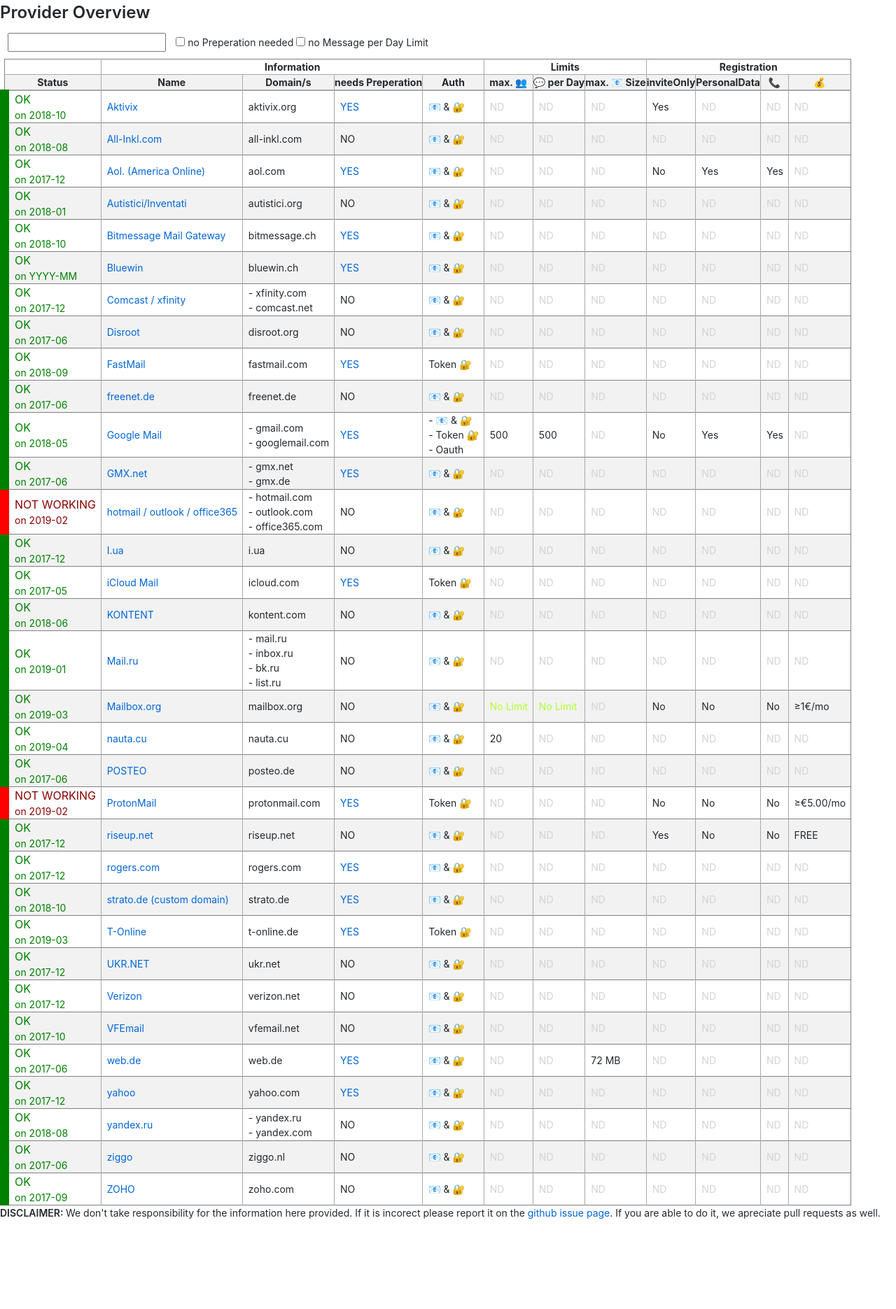
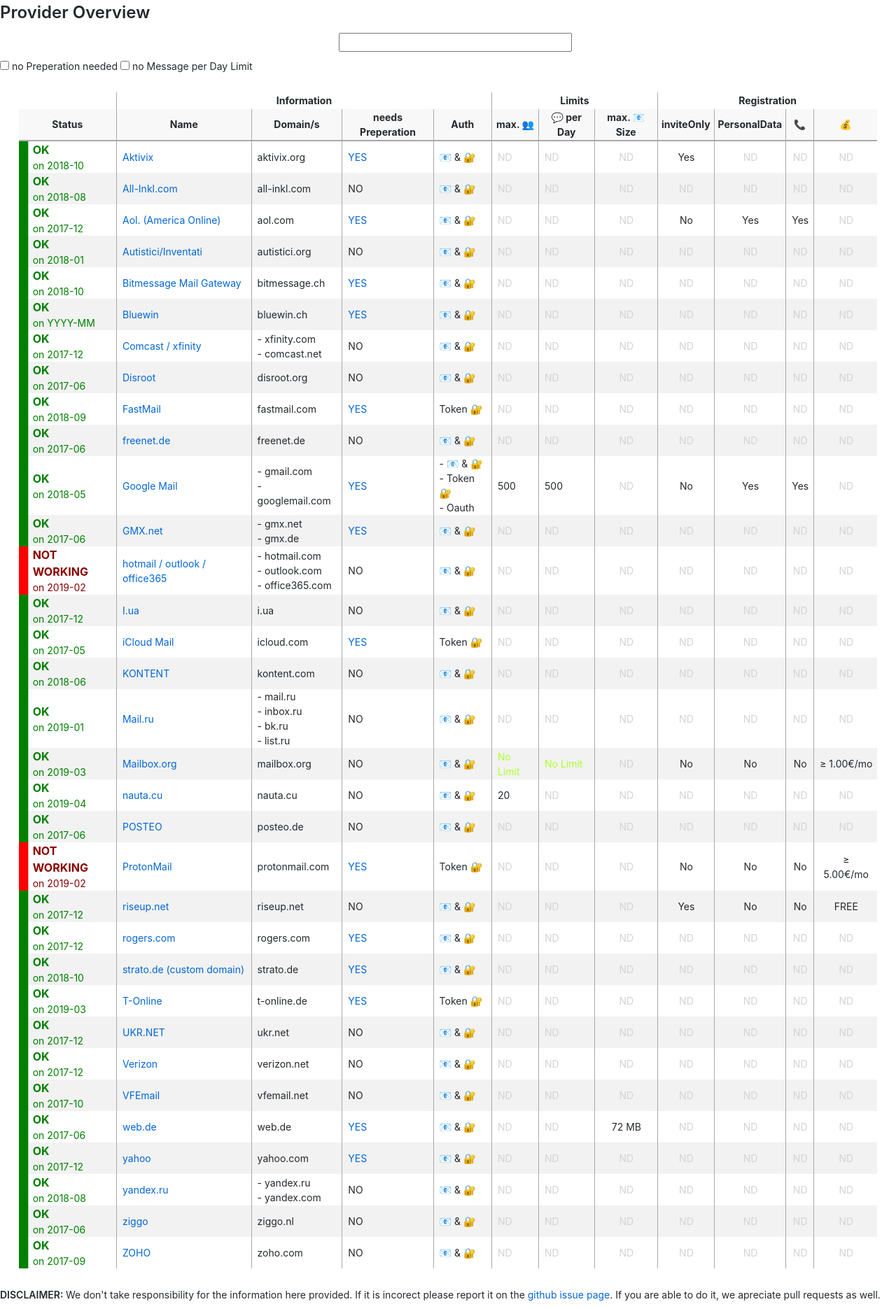
Before and after one commit to deltachat/provider-db, a Jekyll site: the page built from index.html, in a window 1280 px wide. Shown: the whole page at 70% size. Built offline with Jekyll 4.4.1, drawn with Linux system fonts in a browser that asks for light colours; before the commit the page ends 1754 px from its top, so only the background shows below that.

Commit message:
style update

```diff
--- a/_providers/mailbox.org.md
+++ b/_providers/mailbox.org.md
@@ -15,7 +15,7 @@
  inviteOnly: false
  PhoneAuthRequired: false
  PersonalDataRequired: false
- price: "&ge;1€/mo"
+ price: "&ge; 1.00€/mo"
 ---
 
 ## Comments:
--- a/assets/styles.css
+++ b/assets/styles.css
@@ -17,13 +17,15 @@
 
 .status-good {
  color: green;
- border-left: 10pt solid green;
+ box-shadow: inset 10pt 0px 0px 0px green;
+ padding-left: 15pt;
 }
 
 .status-broken {
  color: darkred;
- border-left: 10pt solid red;
+ box-shadow: inset 10pt 0px 0px 0px red;
  box-sizing: border-box;
+ padding-left: 15pt;
 }
 
 blockquote > p {
@@ -33,7 +35,7 @@
 
 td {
     padding-left: 6pt;
-    padding-right: 5pt
+    padding-right: 5pt;
 }
 
 #search {
@@ -42,6 +44,8 @@
 
 table{
     border-collapse: collapse;
+    min-width: calc(100% - 40pt);
+    margin: 20pt
 }
 
 th, td {
@@ -53,7 +57,15 @@
 }
 
 
-tr:nth-child(even) {
+thead > tr:last-child {
+    background-color: #f8f8f8
+}
+
+th {
+    padding: 1pt 5px;
+}
+
+tbody > tr:nth-child(even) {
     background-color: #f2f2f2;
 
 }
@@ -61,3 +73,21 @@
 td:last-child, th:last-child {
     border-right: none;
 }
+
+.search-box-container {
+    margin: auto;
+    width: 250pt;
+}
+
+#search {
+    width: 100%;
+}
+
+.center {
+    text-align: center;
+}
+
+.status {
+    font-size:12pt;
+    font-weight: bold;
+}
--- a/index.html
+++ b/index.html
@@ -18,15 +18,17 @@
     <h2>Provider Overview</h2>
 
     <div>
-        <input type="search" id="search" value="Enable scripts to Enable Searching" disabled>
-        <script>document.getElementById("search").value = ""</script>
+        <div class="search-box-container">
+           <input type="search" id="search" value="Enable scripts to Enable Searching" disabled>
+           <script>document.getElementById("search").value = ""</script>
+        </div>
         <input type="checkbox" name="noPreperation" id="noPreperation" disabled>
         <label for="noPreperation"> no Preperation needed</label>
         <input type="checkbox" name="noMessageLimit" id="noMessageLimit" disabled>
         <label for="noMessageLimit"> no Message per Day Limit</label>
     </div>
 
-    <table border="1">
+    <table>
         <thead>
         <tr>
             <th></th>
@@ -82,11 +84,9 @@
             data-messagelimit="{{provider.limits.messagesPerDay}}"
             >
             <td class="status-{% if provider.status.works %}good{% else %}broken{% endif %}">
-                <span>
-                    <span style="font-size:12pt">{% if provider.status.works %}OK{% else %}NOT WORKING{% endif %}</span>
+                    <span class="status">{% if provider.status.works %}OK{% else %}NOT WORKING{% endif %}</span>
                     <br>
                     on {{ provider.status.date }}
-                </span>
             </td>
             <td><a href="{{provider.url}}"> {{provider.name}}</a></td>
             <td>
@@ -141,7 +141,7 @@
                 {{provider.limits.messagesPerDay}}
                 {%endunless%}
             </td>
-            <td>
+            <td class="center">
                 {%unless provider.limits.maxFileSize%}
                 <span style="color:lightgray" title="{{site.data.strings.NoData}}">
                     ND
@@ -154,7 +154,7 @@
                 {{provider.limits.maxFileSize}}
                 {%endunless%}
             </td>
-            <td>
+            <td class="center">
                 {%unless provider.registration.inviteOnly != nill %}
                 <span style="color:lightgray" title="{{site.data.strings.NoData}}">
                     ND
@@ -167,7 +167,7 @@
                     {%endif%}
                 {%endunless%}
             </td>
-            <td>
+            <td class="center">
                     {%unless provider.registration.PersonalDataRequired != nill %}
                     <span style="color:lightgray" title="{{site.data.strings.NoData}}">
                         ND
@@ -180,7 +180,7 @@
                         {%endif%}
                     {%endunless%}
             </td>
-            <td>
+            <td  class="center">
                     {%unless provider.registration.PhoneAuthRequired != nill %}
                     <span style="color:lightgray" title="{{site.data.strings.NoData}}">
                         ND
@@ -193,7 +193,7 @@
                         {%endif%}
                     {%endunless%}
             </td>
-            <td>
+            <td class="center">
                     {%unless provider.registration.price != nill %}
                     <span style="color:lightgray" title="{{site.data.strings.NoData}}">
                         ND
```
Also changed, not shown: _providers/protonmail.md (+1 -1 lines).
